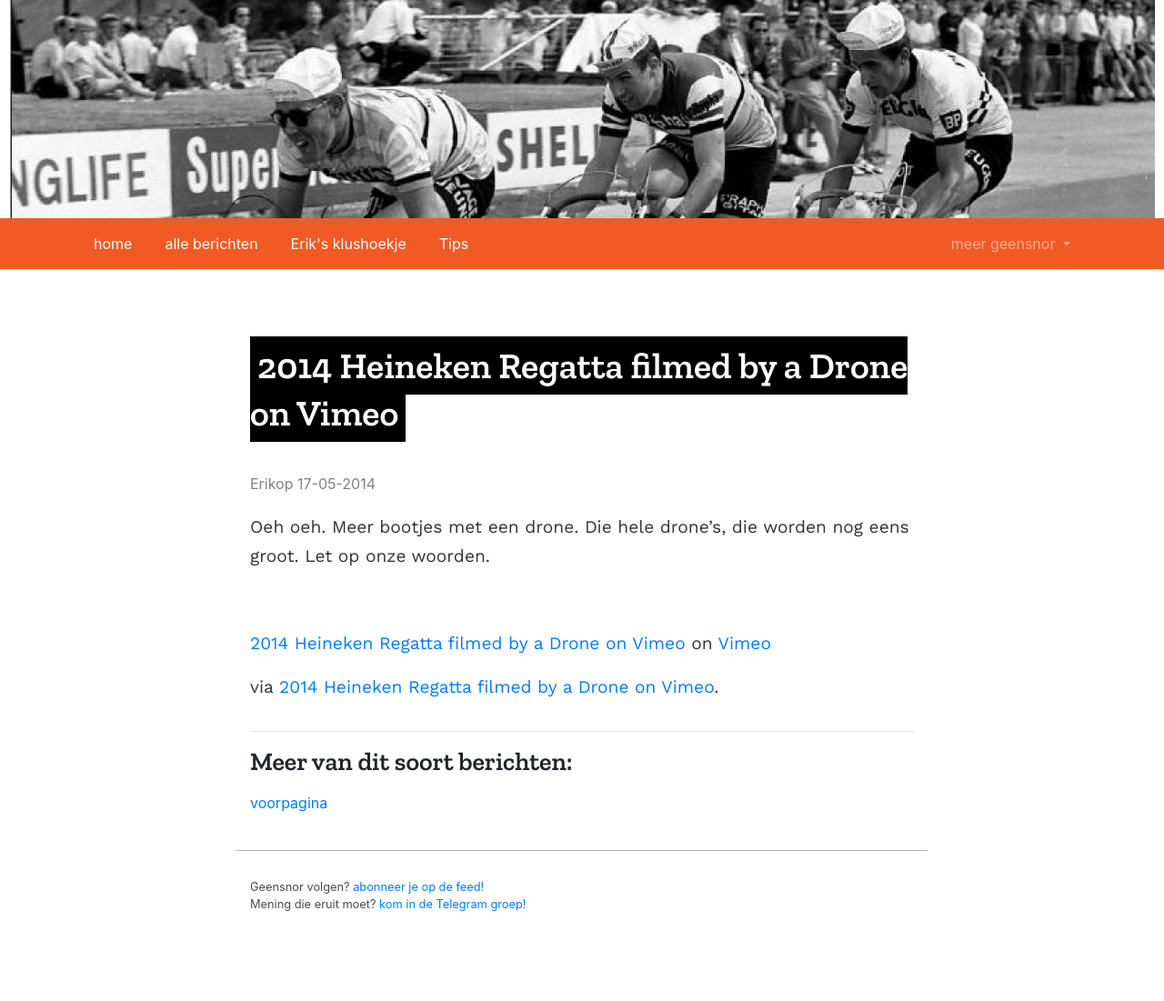
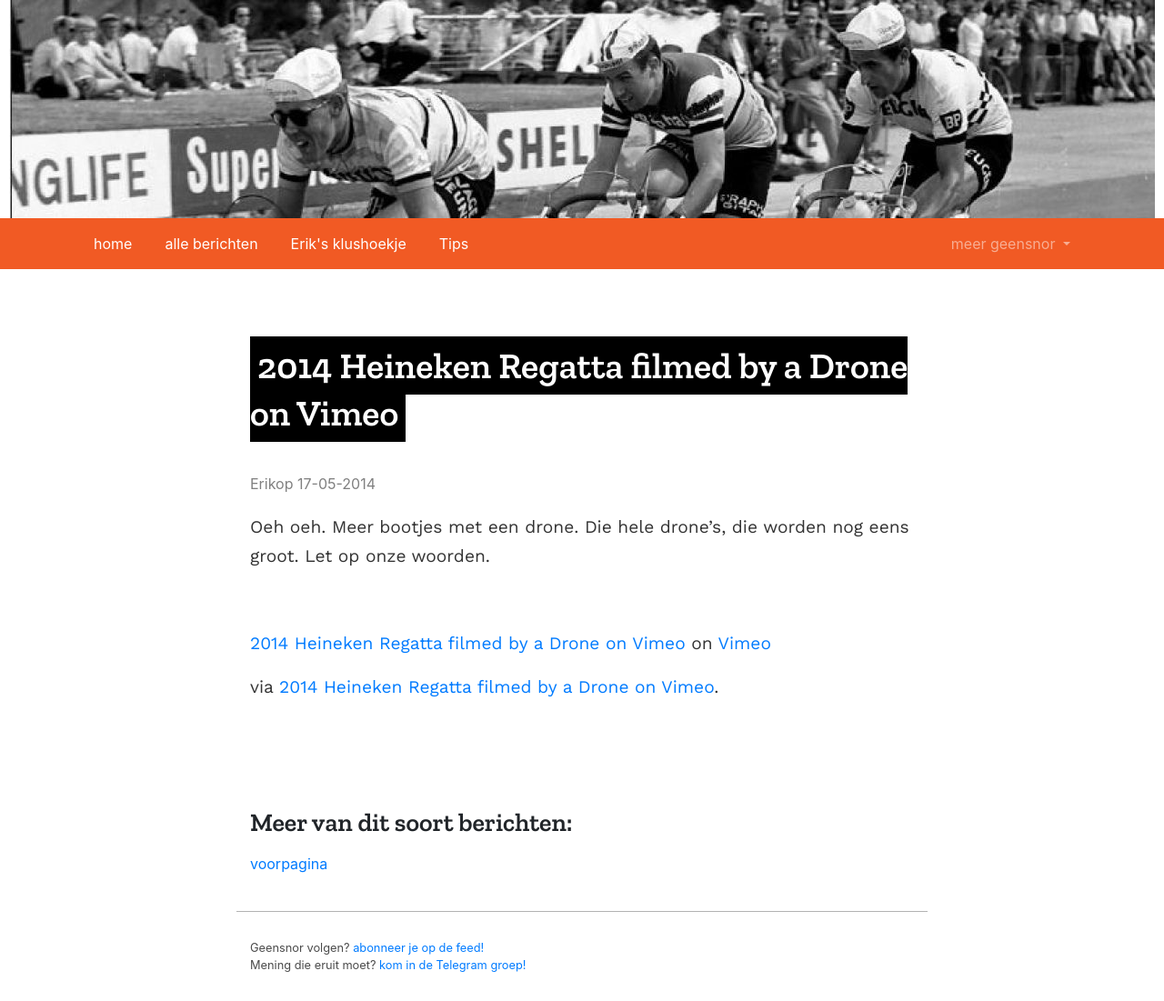
Before and after one commit to geensnor/geensnor.nl, a Jekyll site: the page built from _posts/2014-05-17-2014-heineken-regatta-filmed-by-a-drone-on-vimeo.md, in a window 1280 px wide. Shown: the whole page at 91% size. Built offline with Jekyll 4.4.1, drawn with Linux system fonts in a browser that asks for light colours; before the commit the page ends 1034 px from its top, so only the background shows below that.

Commit message:
Meer berichten beter
lijn weg, meer margin

```diff
--- a/_layouts/post.html
+++ b/_layouts/post.html
@@ -15,9 +15,7 @@
   <div class="col-12 page-content">{{ content }}</div>
 </div>
 
-<hr>
-
-<div class="row justify-content-md-center">
+<div class="row justify-content-md-center meer-berichten">
   <div class="col-12">
     <h3>Meer van dit soort berichten:</h3>
     <ul>
--- a/assets/geensnor.css
+++ b/assets/geensnor.css
@@ -61,6 +61,10 @@
     margin-bottom: 20px;
 }
 
+.meer-berichten{
+    margin-top: 100px;
+}
+
 .page-content, .post-content{
     font-family: 'Work sans', sans-serif;
     font-size: 1.2em;
```
